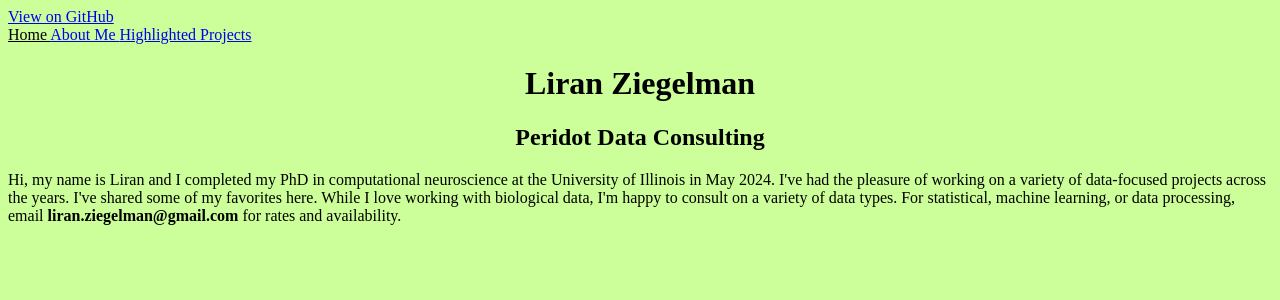
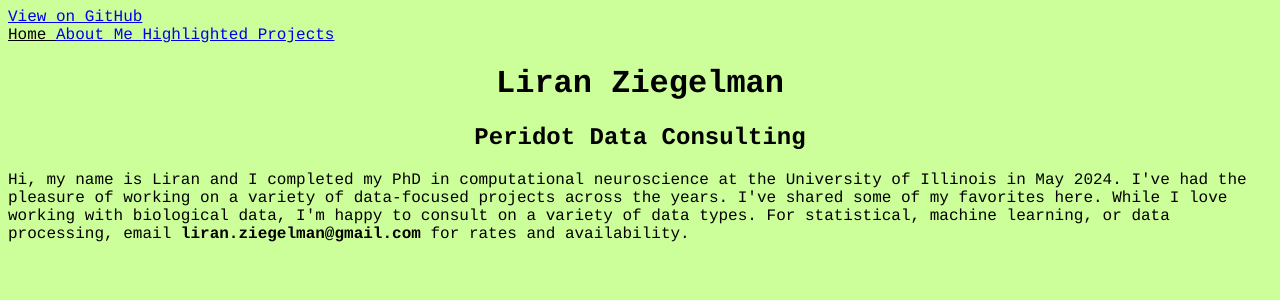
Before and after one commit to lziegelman/lziegelman.github.io, a Jekyll site: the page built from index.html, in a window 1280 px wide. Shown: the top 300 px of the page. Built offline with Jekyll 4.4.1, drawn with Linux system fonts in a browser that asks for light colours.

Commit message:
Update default.html

```diff
--- a/_layouts/default.html
+++ b/_layouts/default.html
@@ -4,8 +4,8 @@
     <meta charset="utf-8">
     <title>{{ page.title }}</title>
     <style>
-        Body {background-color: #ccff99;}
-	Body {style="font-family: Arial;}
+        Body {background-color: #ccff99;
+              font-family: courier;}
     </style>
   </head>
   <body>
```
